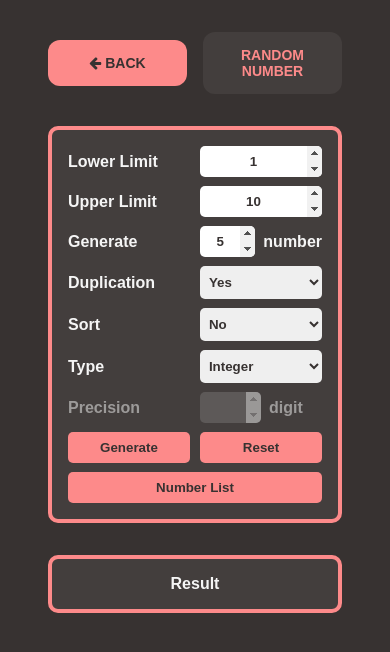
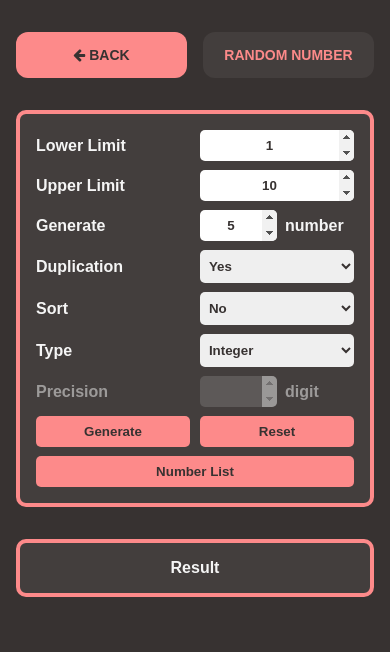
Before and after one commit to dcdzen/random-number-generator, a plain HTML site: page index.html in a window 390 px wide. Drawn offline with Linux system fonts and the light colour scheme.

Commit message:
fix margin mobile

```diff
--- a/style.css
+++ b/style.css
@@ -10,7 +10,7 @@
 
 header {
   display: flex;
-  margin: 1rem 2rem;
+  margin: 2rem 0;
   gap: 1rem;
   align-items: center;
   justify-content: space-between;
@@ -45,9 +45,6 @@ body {
   box-sizing: border-box;
   background-color: var(--black);
   font-family: "Nunito", sans-serif;
-}
-section {
-  margin: 2rem;
 }
 .area {
   background: var(--dark);
```
